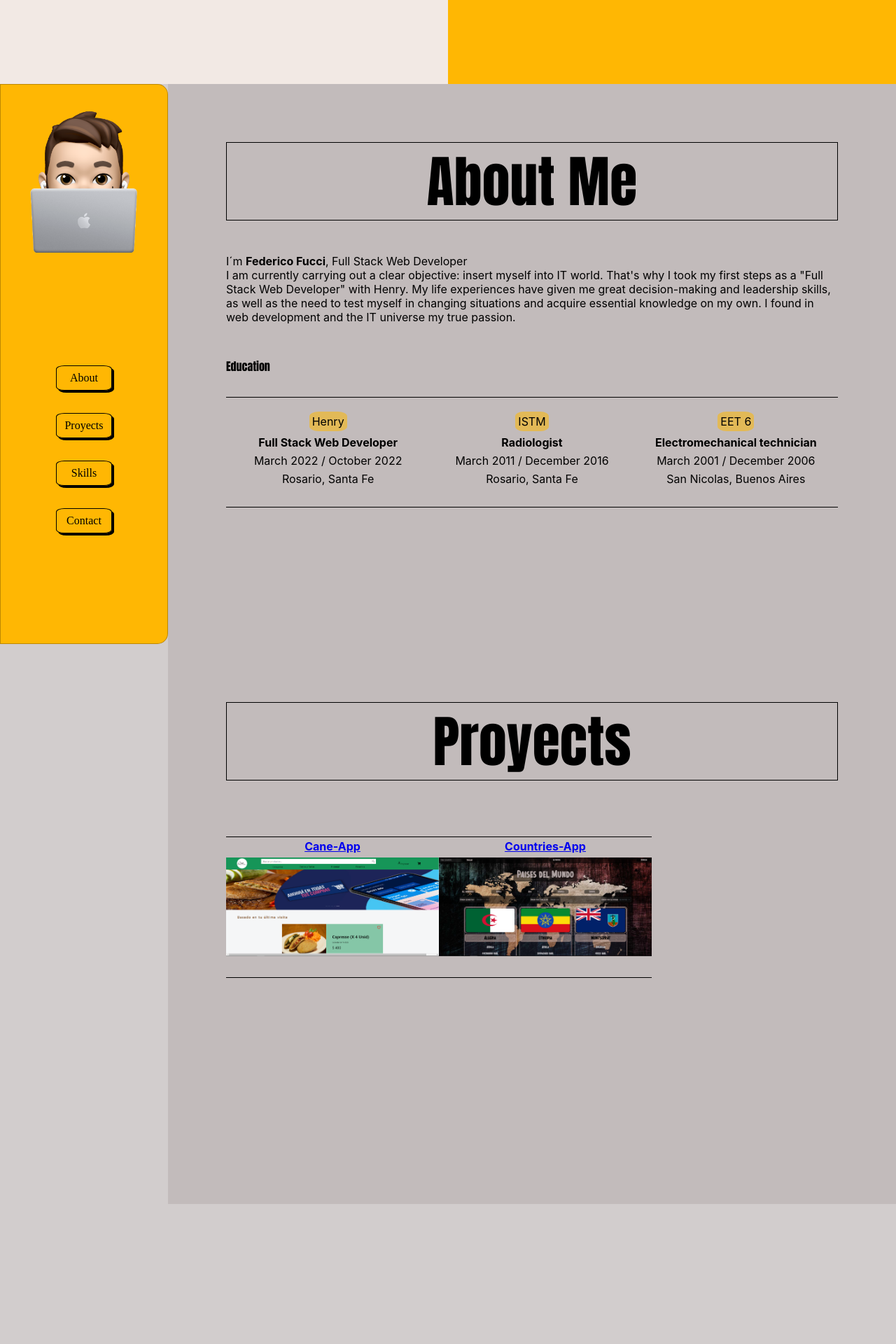
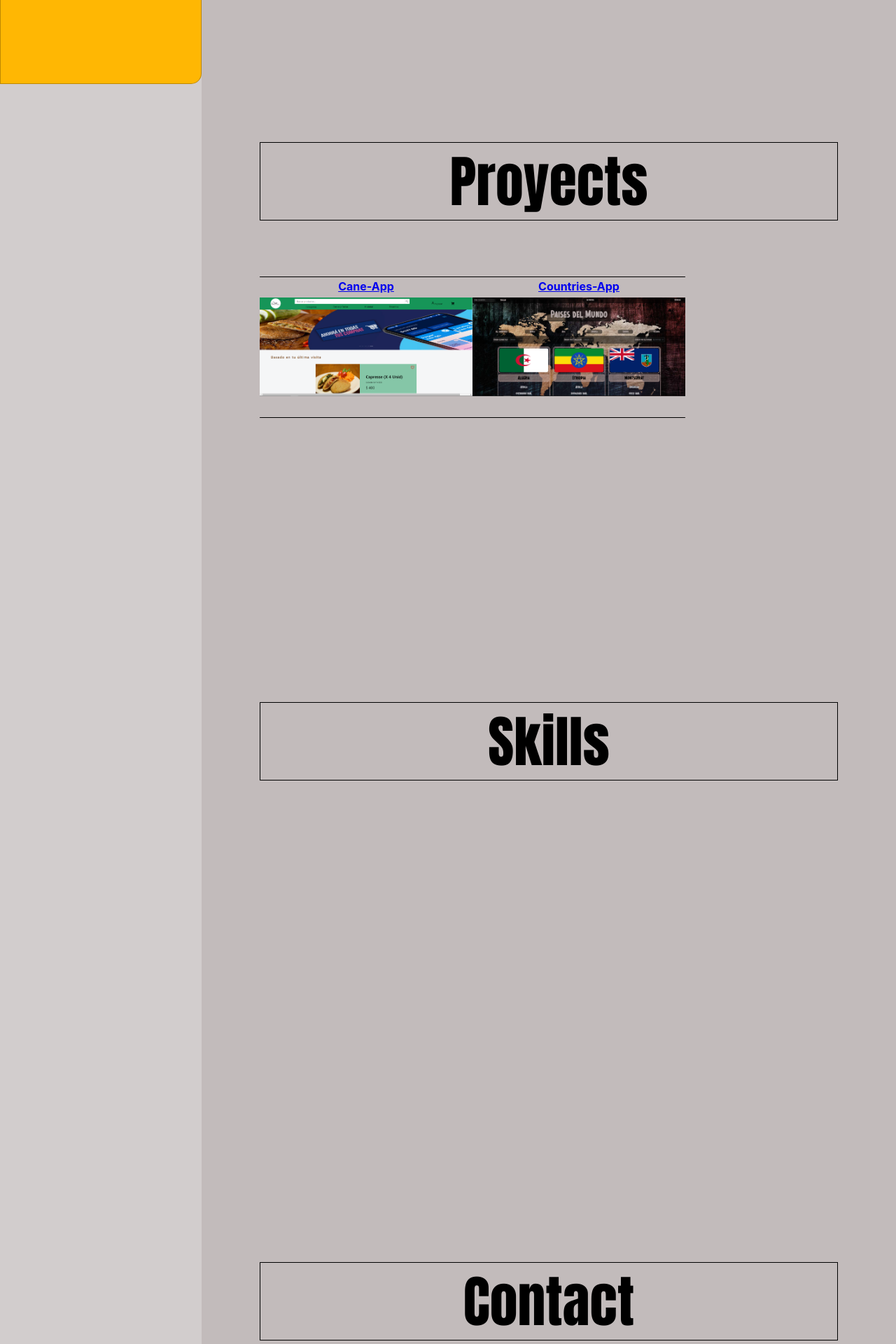
Before and after one commit to federicofucci21/portofolio, a React (Create React App) app: page /home in a window 1280 px wide. Shown: the part 680-2600 px from the top of the page at 70% size. Built offline with nearby package versions, Linux system fonts and the light colour scheme.

Commit message:
barra lateral

```diff
--- a/src/App.js
+++ b/src/App.js
@@ -11,7 +11,7 @@ import Contact from "./Components/Contact/Contact";
 function App() {
   return (
     <>
-    <Landing/>
+    {/* <Landing/> */}
     <div class={style.App}>
       <NavBar/>
       <div>
--- a/src/App.module.css
+++ b/src/App.module.css
@@ -4,6 +4,10 @@
   /* text-align: center; */
   max-height: 100%;
   background-color: rgb(210, 205, 205);
+}
+
+html{
+  scroll-behavior: smooth;
 }
 
 /* .App-logo {
--- a/src/Components/Contact/Contact.js
+++ b/src/Components/Contact/Contact.js
@@ -7,8 +7,11 @@ function Contact() {
     <div id="contact" class={style.div}>
       {/* <NavBar /> */}
       <section class={style.section}>
-    <h1>Contact</h1>
-      </section>
+      <div class={style.tittle}>Contact</div>
+      <div class={style.proyects}>
+
+      </div>
+    </section>
     </div>
   )
 }
--- a/src/Components/Contact/Contact.module.css
+++ b/src/Components/Contact/Contact.module.css
@@ -3,5 +3,25 @@
     height: 100vh;
     align-items: center;
     background-color: rgb(210, 205, 205);
+    width: auto;
+    margin-left: 18rem;
+  }
+
+  .section {
+    padding: 5rem;
+    border: 3px solid transparent;
+    background-color: rgb(194, 187, 187);
+    height: 100%;
     width: 100%;
   }
+
+  .tittle{
+    display: flex;
+    font-size: 5rem;
+    font-family: 'Anton', sans-serif;
+    color:black;
+    border: 0.5px solid black;
+    justify-content:center;
+    align-items: center;
+    height: 7rem;
+}
--- a/src/Components/Home/Home.module.css
+++ b/src/Components/Home/Home.module.css
@@ -5,7 +5,8 @@
   height: 100vh;
   align-items: center;
   background-color: rgb(210, 205, 205);
-  width: 100%;
+  width: auto;
+  margin-left: 18rem;
 }
 
 @media (max-width: 480px) {
--- a/src/Components/Landing/AboutLanding.js
+++ b/src/Components/Landing/AboutLanding.js
@@ -10,7 +10,7 @@ function AboutLanding() {
         <h1 class={style.name}>Here Federico!</h1>
         <h3>I´m a Full Stack Web Debeloper</h3>
         <h3>Do you want to know more about me?</h3>
-        <Link class={style.link} to="/about">
+        <Link class={style.link} to="/port">
           Let's Start the Ride
         </Link>
       </div>
--- a/src/Components/NavBar/NavBar.module.css
+++ b/src/Components/NavBar/NavBar.module.css
@@ -1,5 +1,5 @@
 .navbar {
-  /* position: fixed; */
+  position: fixed;
   display: flex;
   flex-direction: column;
   width: 18rem;
--- a/src/Components/Proyects/Proyects.module.css
+++ b/src/Components/Proyects/Proyects.module.css
@@ -3,7 +3,8 @@
     height: 100vh;
     align-items: center;
     background-color: rgb(210, 205, 205);
-    width: 100%;
+    width: auto;
+    margin-left: 18rem;
   }
 
   .section {
--- a/src/Components/Skills/Skills.js
+++ b/src/Components/Skills/Skills.js
@@ -8,7 +8,10 @@ function Skills() {
     <div id="skills" class={style.div}>
     {/* <NavBar /> */}
     <section class={style.section}>
-    <h1>Skills</h1>
+      <div class={style.tittle}>Skills</div>
+      <div class={style.proyects}>
+
+      </div>
     </section>
   </div>
   )
--- a/src/Components/Skills/Skills.module.css
+++ b/src/Components/Skills/Skills.module.css
@@ -3,5 +3,25 @@
     height: 100vh;
     align-items: center;
     background-color: rgb(210, 205, 205);
+    width: auto;
+    margin-left: 18rem;
+  }
+
+  .section {
+    padding: 5rem;
+    border: 3px solid transparent;
+    background-color: rgb(194, 187, 187);
+    height: 100%;
     width: 100%;
   }
+
+  .tittle{
+    display: flex;
+    font-size: 5rem;
+    font-family: 'Anton', sans-serif;
+    color:black;
+    border: 0.5px solid black;
+    justify-content:center;
+    align-items: center;
+    height: 7rem;
+}
```
